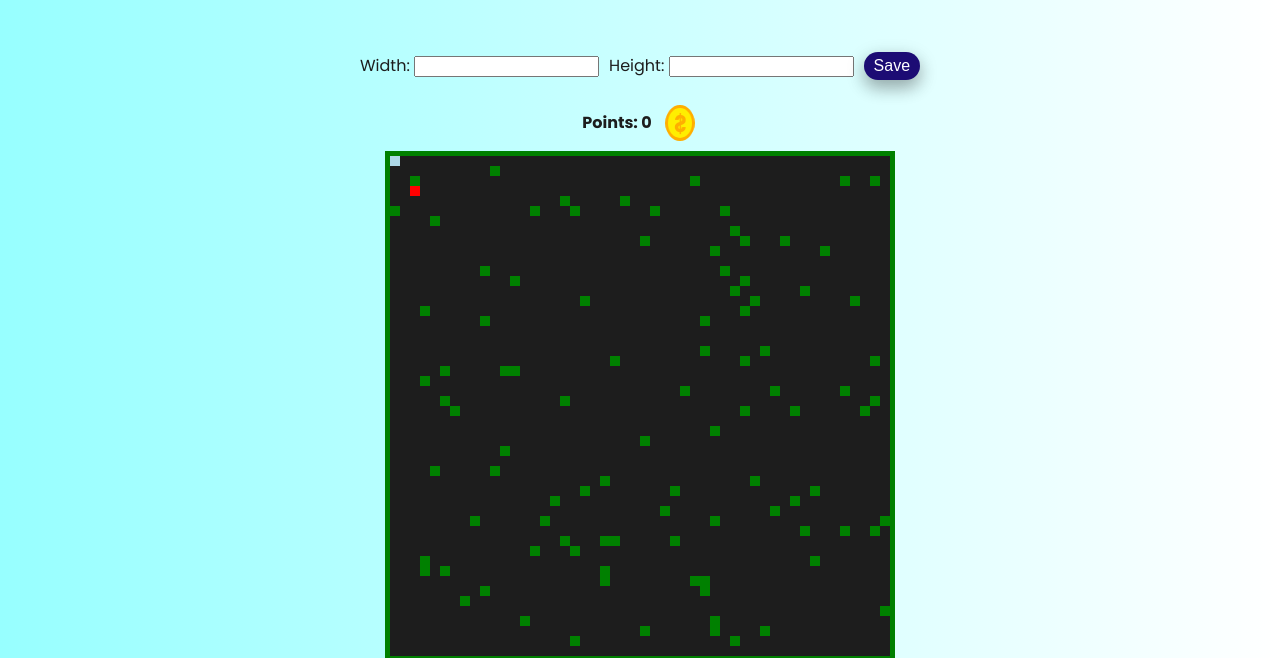
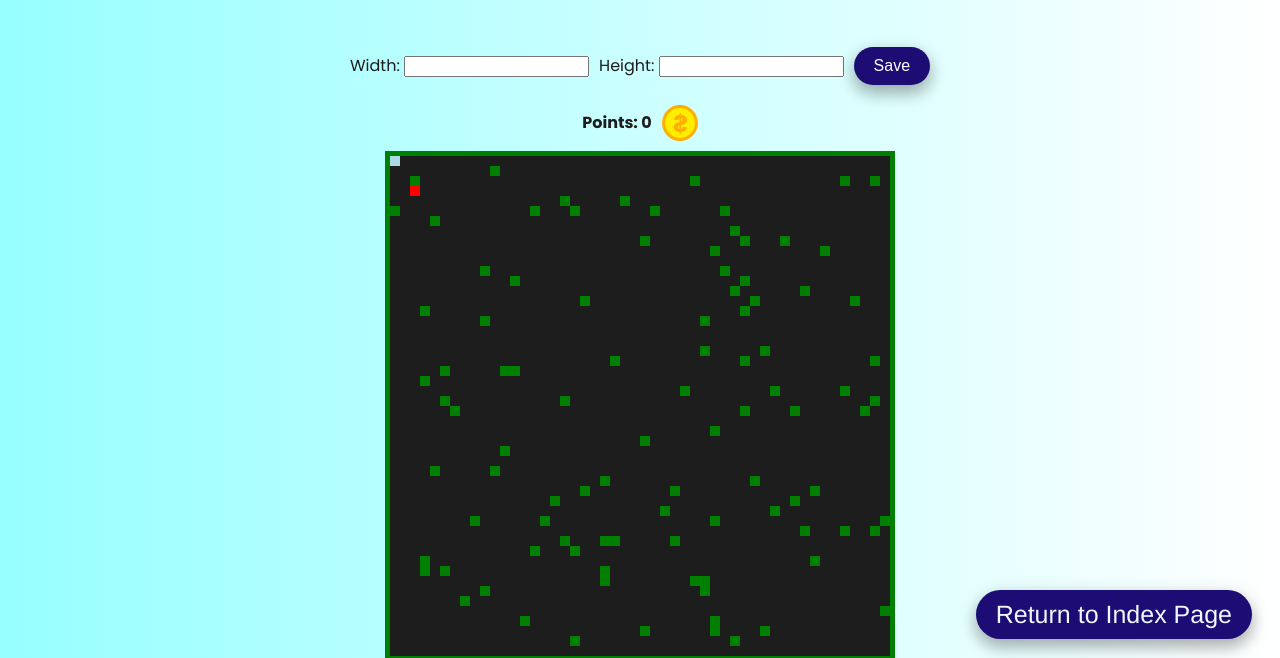
Before and after one commit to MarcoGomezGutierrez/Gatsby-Plantilla, a Gatsby site: page /game in a window 1280 px wide. Shown: the part 141-799 px from the top of the page. Built offline with nearby package versions, Linux system fonts and the light colour scheme; Gatsby itself is replaced by a stand-in of ours.

Commit message:
Boton return anclado

```diff
--- a/package.json
+++ b/package.json
@@ -8,7 +8,7 @@
     "gatsby"
   ],
   "scripts": {
-    "develop": "gatsby develop",
+    "develop": "gatsby develop -H 0.0.0.0 --open",
     "start": "gatsby develop",
     "build": "gatsby build",
     "serve": "gatsby serve",
--- a/src/pages/game.js
+++ b/src/pages/game.js
@@ -68,6 +68,7 @@ const GamePage = () => {
     document.addEventListener("keydown", keyDownCallBack);
 
     return () => document.removeEventListener("keydown", keyDownCallBack);
+
   }, [derecha, izquierda, abajo, arriba, rightRef, leftRef, downRef, upRef]);
 
 
@@ -219,7 +220,7 @@ const GamePage = () => {
         {/* <div>X: {x}, Y: {y}, AppleX: {appleX}, AppleY: {appleY}</div> */}
 
       </div>
-      <div style={{marginTop: "auto", alignSelf:"flex-end"}}><ButtonPath text="Return to Index Page" direction="../"/></div>
+      <div className={Game.buttonReturn} style={{marginTop: "auto", alignSelf:"flex-end"}}><ButtonPath text="Return to Index Page" direction="../"/></div>
     </main>
 
   )
--- a/src/styles/button.module.css
+++ b/src/styles/button.module.css
@@ -6,7 +6,7 @@
     text-decoration: none;
     display: inline-block;
     font-size: 16px;
-    padding: 5px 10px;
+    padding: 10px 20px;
     border-radius: 100px;
     cursor: pointer;
     -webkit-transition-duration: 0.4s; /* Safari */
--- a/src/styles/game.module.css
+++ b/src/styles/game.module.css
@@ -52,3 +52,9 @@
 .cursor {
     position: absolute;
 }
+
+.buttonReturn {
+    position: absolute;
+    bottom: 0;
+    margin: 20px;
+}
--- a/src/styles/global.css
+++ b/src/styles/global.css
@@ -10,10 +10,8 @@ html {
 
 main {
     display: flex;
-    min-height: 100vh;
     justify-content: flex-start;
     align-items: center;
     flex-direction: column;
     height: 100vh;
-
 }
```
